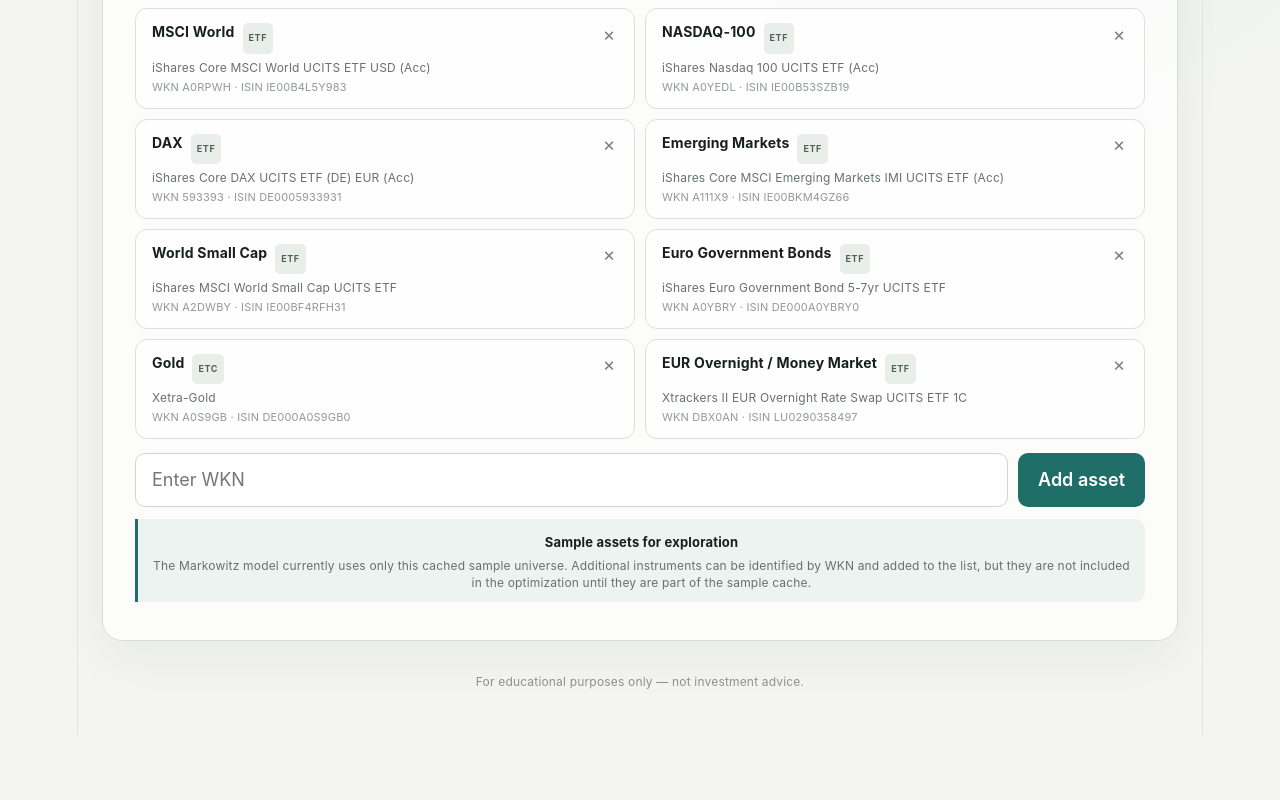
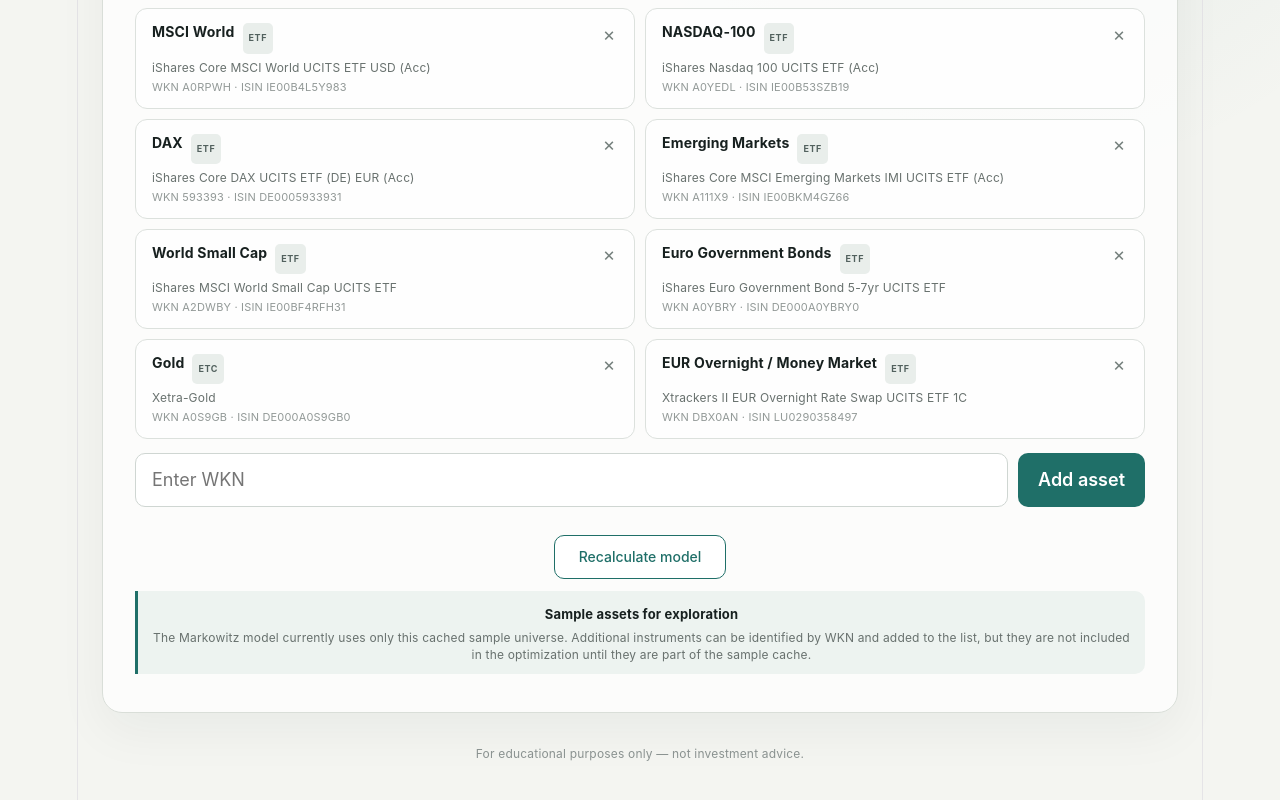
Before and after one commit to tinapuscher/markowitz-playground, a React (Vite) app: page / in a window 1280 px wide. Shown: the part 380-1180 px from the top of the page. Before the commit the page ends 1115 px from the top, so only its background shows below. Built offline with nearby package versions, Linux system fonts and the light colour scheme.

Commit message:
Improve optimization controls and loading state

```diff
--- a/src/App.css
+++ b/src/App.css
@@ -387,6 +387,32 @@
   cursor: not-allowed;
 }
 
+.recalculate-button {
+  width: auto;
+  min-height: 44px;
+  margin: 16px 0 12px;
+  margin-left: auto;
+  padding: 0 24px;
+  border: 1px solid #1f6f68;
+  border-radius: 10px;
+  color: #1f6f68;
+  background: white;
+  cursor: pointer;
+  font-weight: 500;
+  font-size: 14px;
+}
+
+.recalculate-button:hover:not(:disabled) {
+  background: #f4f6f4;
+}
+
+.recalculate-button:disabled {
+  color: #9ca4a1;
+  border-color: #dce1dd;
+  background: #f9faf9;
+  cursor: not-allowed;
+}
+
 footer {
   padding: 28px 0 40px;
   color: #8a9290;
@@ -435,6 +461,11 @@
 
   .asset-form button {
     min-height: 46px;
+  }
+
+  .recalculate-button {
+    width: 100%;
+    margin-left: 0;
   }
 
   .asset-row {
--- a/src/App.jsx
+++ b/src/App.jsx
@@ -252,7 +252,7 @@
           disabled={eligibleAssets.length < 2 || isOptimizing}
         >
           {isOptimizing
-            ? "Running model..."
+            ? "Calculating…"
             : text.actions.optimize}
         </button>
 
@@ -436,6 +436,17 @@
           </button>
         </form>
 
+        <button
+          className="recalculate-button"
+          type="button"
+          onClick={handleOptimize}
+          disabled={eligibleAssets.length < 2 || isOptimizing}
+        >
+          {isOptimizing
+            ? "Calculating…"
+            : "Recalculate model"}
+        </button>
+
         <div className="sample-note">
           <strong>{text.samples.title}</strong>
           <p>{text.samples.description}</p>
```
